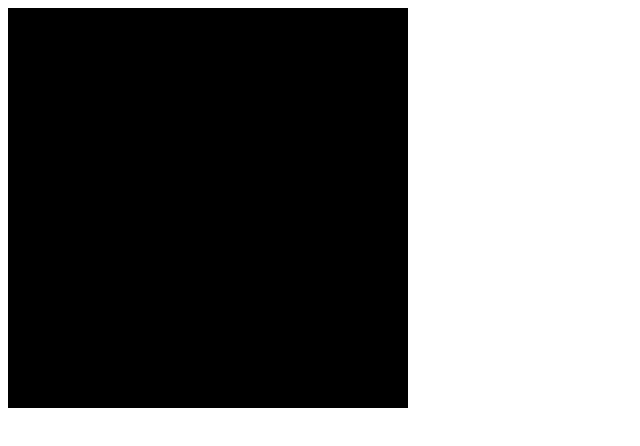
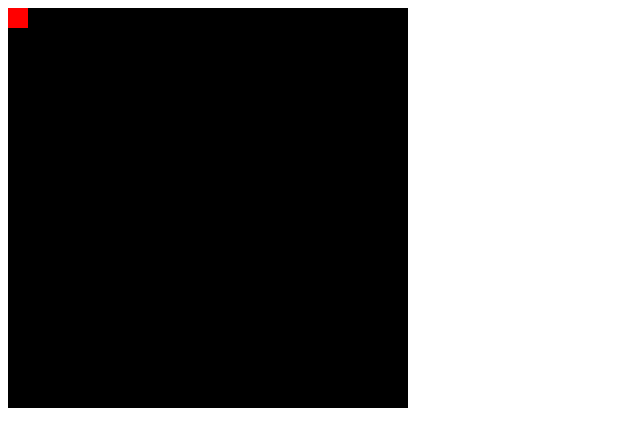
Before and after one commit to yestintulang/programmingL1, a plain HTML site: page index.html in a window 1280 px wide. Shown: the full height of the page, 0-640 px from the left. Drawn offline with Linux system fonts and the light colour scheme.

Commit message:
player block in via literals

```diff
--- a/index.html
+++ b/index.html
@@ -19,6 +19,7 @@
 
         function mainloop() { // loop runs code 50 times per second
             colorRect(0, 0, canvas.width, canvas.height, 'black'); //bg
+            colorRect(0, 0, 20, 20, 'red'); //bg
         }
 
         function colorRect(x, y, w, h, c) {
```
